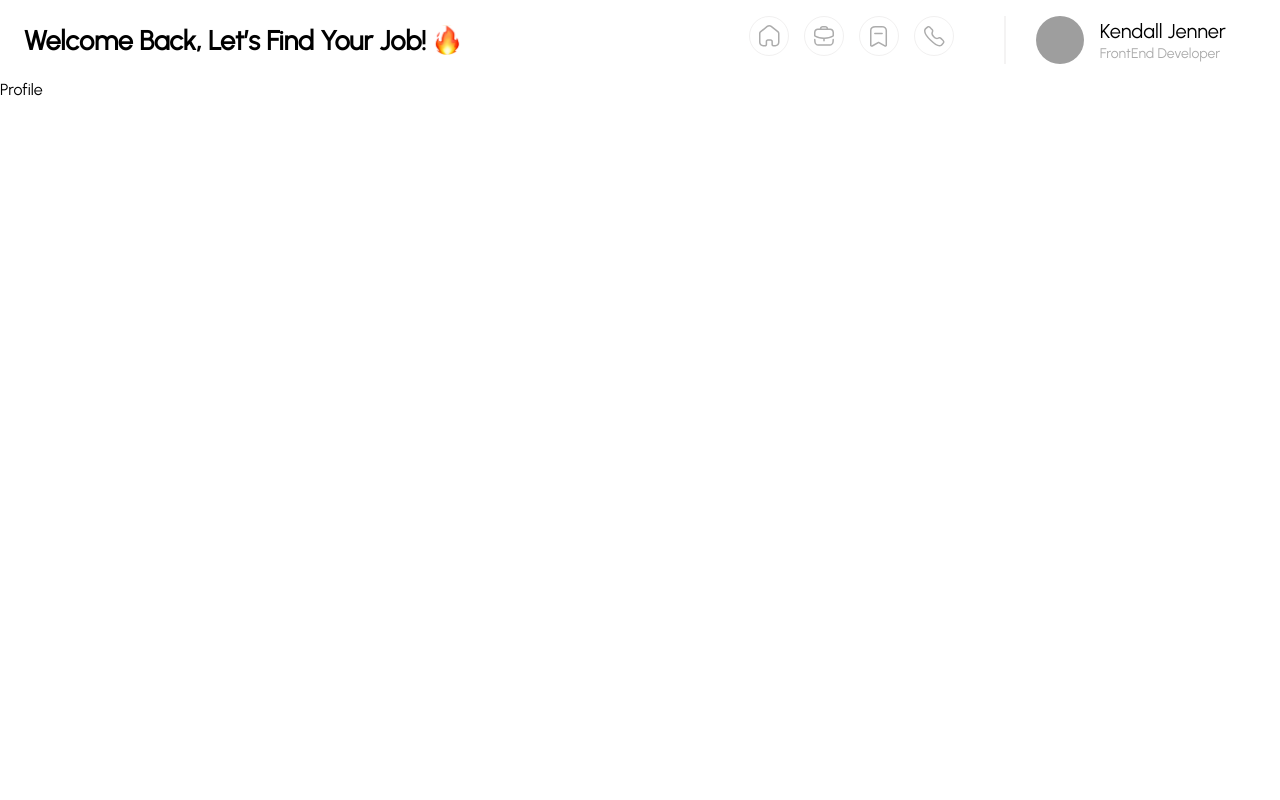
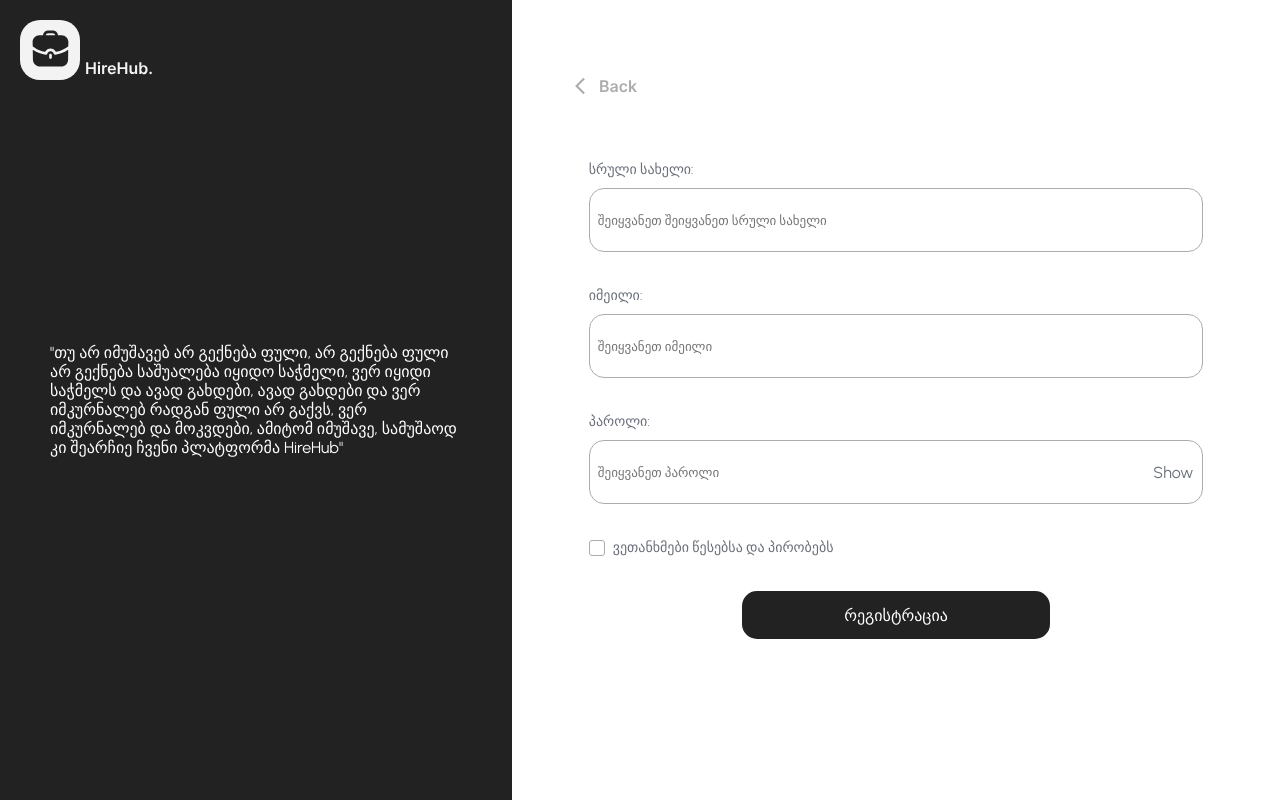
Before and after one commit to NikkaNamoradze/HireHub, a React (Vite) app: page /profile in a window 1280 px wide. Built offline with nearby package versions, Linux system fonts and the light colour scheme; grey boxes are pictures that could not be loaded.

Commit message:
write in realtime db has problem
user creates successfully but it doesn't save in real time data base

```diff
--- a/package.json
+++ b/package.json
@@ -12,6 +12,7 @@
   },
   "dependencies": {
     "axios": "^1.4.0",
+    "firebase": "^9.22.2",
     "localforage": "^1.10.0",
     "match-sorter": "^6.3.1",
     "react": "^18.2.0",
--- a/src/App.tsx
+++ b/src/App.tsx
@@ -1,13 +1,30 @@
 import { Outlet } from "react-router-dom";
 import Header from "./components/header/Header";
+import Login from "./pages/Login";
 
-
+// Import the functions you need from the SDKs you need
+import { initializeApp } from "firebase/app";
+import Registration from "./pages/Registration";
+// TODO: Add SDKs for Firebase products that you want to use
+// https://firebase.google.com/docs/web/setup#available-libraries
 
 function App() {
+  // Your web app's Firebase configuration
+  const firebaseConfig = {
+    apiKey: "AIzaSyAL5Ix9BN2NOdPQrHmvVxKpUenaTn2C4Is",
+    authDomain: "hirehub-9868c.firebaseapp.com",
+    projectId: "hirehub-9868c",
+    storageBucket: "hirehub-9868c.appspot.com",
+    messagingSenderId: "670521351914",
+    appId: "1:670521351914:web:386545344b6fbbed328193",
+  };
+
+  // Initialize Firebase
+  const app = initializeApp(firebaseConfig);
+
   return (
     <>
-      <Header/>
-      <Outlet/>
+      <Registration />
     </>
   );
 }
--- a/src/components/Inputs/InputComponent.tsx
+++ b/src/components/Inputs/InputComponent.tsx
@@ -5,10 +5,12 @@ type Inputs = {
   label?: string;
   placeholder?: string;
   showPassword?: boolean;
+  setValue: React.Dispatch<React.SetStateAction<string>>
+  value: string
 };
 
-const InputComponent = ({ label, placeholder, showPassword }: Inputs) => {
-  const [passwordVisible, setPasswordVisible] = useState(false);
+const InputComponent = ({ label, placeholder, showPassword, setValue, value }: Inputs) => {
+  const [passwordVisible, setPasswordVisible] = useState(true);
 
   const togglePasswordVisibility = () => {
     setPasswordVisible((prevVisible) => !prevVisible);
@@ -21,6 +23,8 @@ const InputComponent = ({ label, placeholder, showPassword }: Inputs) => {
         <Input
           type={showPassword && passwordVisible ? "password" : "text"}
           placeholder={placeholder}
+          onChange={(event)=> setValue(event.target.value)}
+          value={value}
         />
         {showPassword && (
           <TogglePasswordButton onClick={togglePasswordVisibility}>
--- a/src/components/auth_right_login/AuthRightLoginComponent.tsx
+++ b/src/components/auth_right_login/AuthRightLoginComponent.tsx
@@ -1,19 +1,62 @@
 import { styled } from "styled-components";
 import BackArrow from "../../assets/icons/Back.svg";
 import InputComponent from "../Inputs/InputComponent";
+import { useState } from "react";
+import { Link } from "react-router-dom";
+import { getAuth, signInWithEmailAndPassword } from "firebase/auth";
 
 function AuthRightLoginComponent() {
+  const [email, setEmail] = useState("");
+  const [password, setPassword] = useState("");
+
+  const onLogin = () => {
+    if (email.trim() === "" || password.trim() === "") {
+      console.log("Please fill in all fields.");
+      return;
+    }
+
+    if (password.length < 8) {
+      console.log("Password must be at least 8 characters long.");
+      return;
+    }
+
+    const auth = getAuth();
+    signInWithEmailAndPassword(auth, email, password)
+      .then((userCredential) => {
+        const user = userCredential.user;
+        console.log(user.uid);
+      })
+      .catch((error) => {
+        const errorCode = error.code;
+        const errorMessage = error.message;
+        console.log(errorMessage);
+      });
+  };
+
   return (
     <>
       <Container>
-        <Icon>
-          <img src={BackArrow} alt="Back" />
-        </Icon>
+        <Link to={"/"}>
+          <Icon>
+            <img src={BackArrow} alt="Back" />
+          </Icon>
+        </Link>
 
         <SubContainer>
-          <InputComponent label="იმეილი" placeholder="შეიყვანეთ იმეილი" />
-          <InputComponent label="პაროლი" placeholder="შეიყვანეთ პაროლი" showPassword={true}/>
-          <LoginButton>შესვლა</LoginButton>
+          <InputComponent
+            label="იმეილი"
+            placeholder="შეიყვანეთ იმეილი"
+            setValue={setEmail}
+            value={email}
+          />
+          <InputComponent
+            label="პაროლი"
+            placeholder="შეიყვანეთ პაროლი"
+            showPassword={true}
+            setValue={setPassword}
+            value={password}
+          />
+          <LoginButton onClick={onLogin}>შესვლა</LoginButton>
         </SubContainer>
       </Container>
     </>
--- a/src/components/auth_right_registration/AuthRightRegisterComponent.tsx
+++ b/src/components/auth_right_registration/AuthRightRegisterComponent.tsx
@@ -1,8 +1,60 @@
+import { createUserWithEmailAndPassword, getAuth } from "firebase/auth";
+import { getDatabase, ref, set } from "firebase/database";
+import { useState } from "react";
 import styled from "styled-components";
 import BackArrow from "../../assets/icons/Back.svg";
 import InputComponent from "../Inputs/InputComponent";
 
 function AuthRightRegisterComponent() {
+  const [nickname, setNickname] = useState("");
+  const [email, setEmail] = useState("");
+  const [password, setPassword] = useState("");
+  const [checkboxChecked, setCheckboxChecked] = useState(false);
+
+  const handleCheckboxChange = () => {
+    setCheckboxChecked(!checkboxChecked);
+  };
+
+  const handleRegistration = () => {
+    if (nickname.trim() === "") {
+      console.log("შეიყვანეთ სრული სახელი");
+      return;
+    }
+
+    if (password.trim() === "") {
+      console.log("პაროლის შეყვანა აუცილებელია");
+      return;
+    }
+
+    if (password.length < 8) {
+      console.log("პაროლი უნდა იყოს 7 სიმბოლოზე მეტი");
+      return;
+    }
+
+    if (!checkboxChecked) {
+      console.log("დაეთანხმეთ წესებსა და პირობებს");
+      return;
+    }
+
+    const auth = getAuth();
+    createUserWithEmailAndPassword(auth, email, password)
+      .then((userCredential) => {
+        const user = userCredential.user;
+        console.log(user.uid);
+
+        const db = getDatabase();
+        set(ref(db, "users/" + user.uid), {
+          email:email,
+          password:password,
+          nickname:nickname
+        });
+      })
+      .catch((error) => {
+        const errorMessage = error.message;
+        console.log(errorMessage);
+      });
+  };
+
   return (
     <>
       <Container>
@@ -14,20 +66,34 @@ function AuthRightRegisterComponent() {
           <InputComponent
             label="სრული სახელი"
             placeholder="შეიყვანეთ შეიყვანეთ სრული სახელი"
+            value={nickname}
+            setValue={setNickname}
           />
-          <InputComponent label="იმეილი" placeholder="შეიყვანეთ იმეილი" />
+          <InputComponent
+            label="იმეილი"
+            placeholder="შეიყვანეთ იმეილი"
+            value={email}
+            setValue={setEmail}
+          />
           <InputComponent
             label="პაროლი"
             placeholder="შეიყვანეთ პაროლი"
+            value={password}
+            setValue={setPassword}
             showPassword={true}
           />
           <CheckboxContainer>
-            <Checkbox type="checkbox" id="termsCheckbox" />
+            <Checkbox
+              type="checkbox"
+              id="termsCheckbox"
+              checked={checkboxChecked}
+              onChange={handleCheckboxChange}
+            />
             <CheckboxLabel htmlFor="termsCheckbox">
               ვეთანხმები წესებსა და პირობებს
             </CheckboxLabel>
           </CheckboxContainer>
-          <Button>რეგისტრაცია</Button>
+          <Button onClick={handleRegistration}>რეგისტრაცია</Button>
         </SubContainer>
       </Container>
     </>
@@ -67,11 +133,11 @@ const Button = styled.button`
   height: 48px;
   width: 50%;
   color: white;
-  background-color: #222222;
+  background-color: ${(props) => (props.disabled ? "#acacac" : "#222222")};
   border: none;
   border-radius: 15px;
   font-size: 16px;
-  cursor: pointer;
+  cursor: ${(props) => (props.disabled ? "not-allowed" : "pointer")};
   display: flex;
   justify-content: center;
   align-items: center;
```
Also changed, not shown: 2 other files (tests, documents, lock files or other folders).
